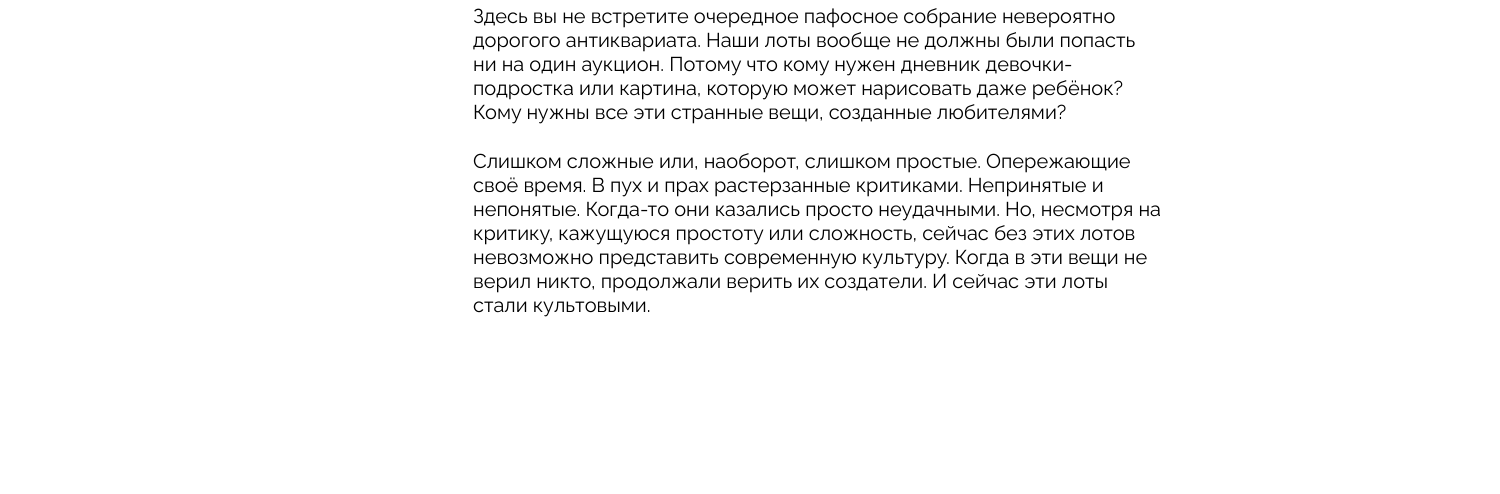
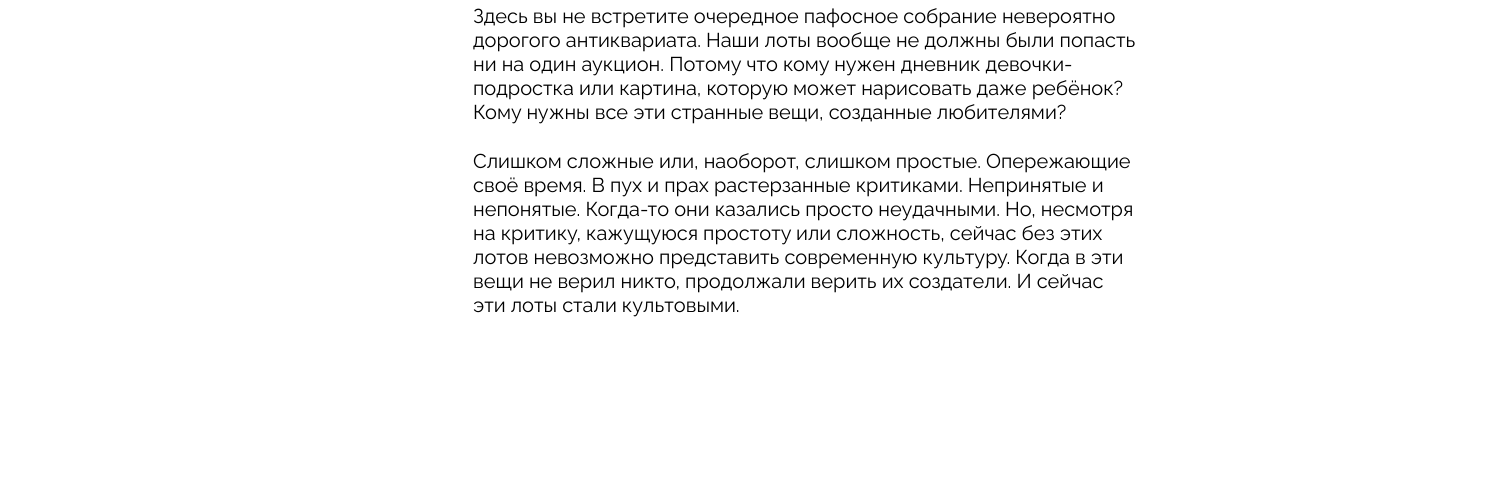
Before and after one commit to Nekodaemon/ono-tebe-nado-fd, a plain HTML site: page index.html in a window 1280 px wide. Shown: the part 2351-2845 px from the top of the page, 1500 px wide, since content can reach past the window. Drawn offline with Linux system fonts and the light colour scheme.

Commit message:
исправлена ширина

```diff
--- a/styles/style.css
+++ b/styles/style.css
@@ -248,6 +248,7 @@ header {
     flex-direction: column;
     padding-top: 102px;
     padding-left: 25px;
+    max-width: 693px;
 }
 
 .about_title {
@@ -261,7 +262,6 @@ header {
     display: flex;
     flex-direction: column;
     font-size: 20px;
-    width: 690px;
     gap: 25px;
 }
 
```
